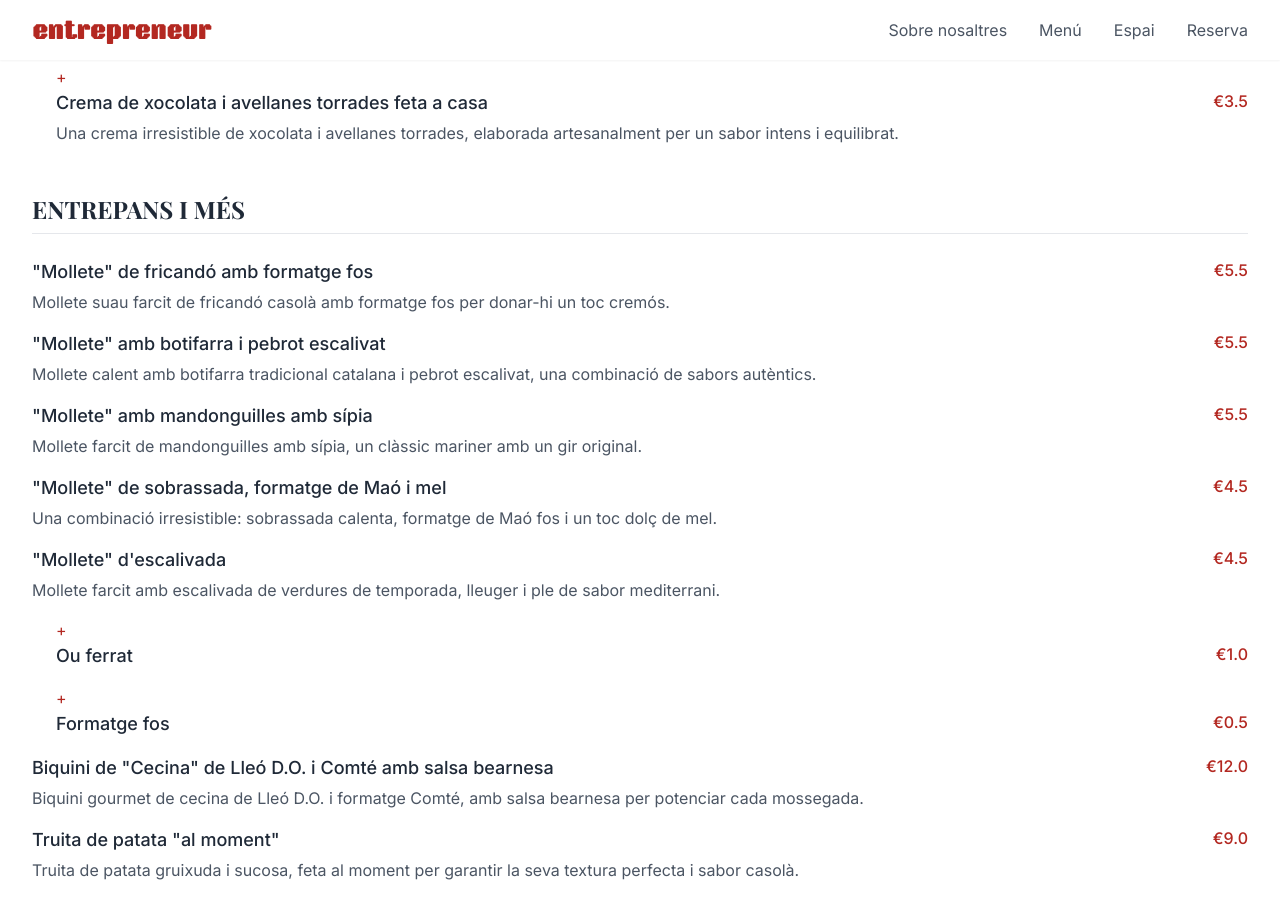
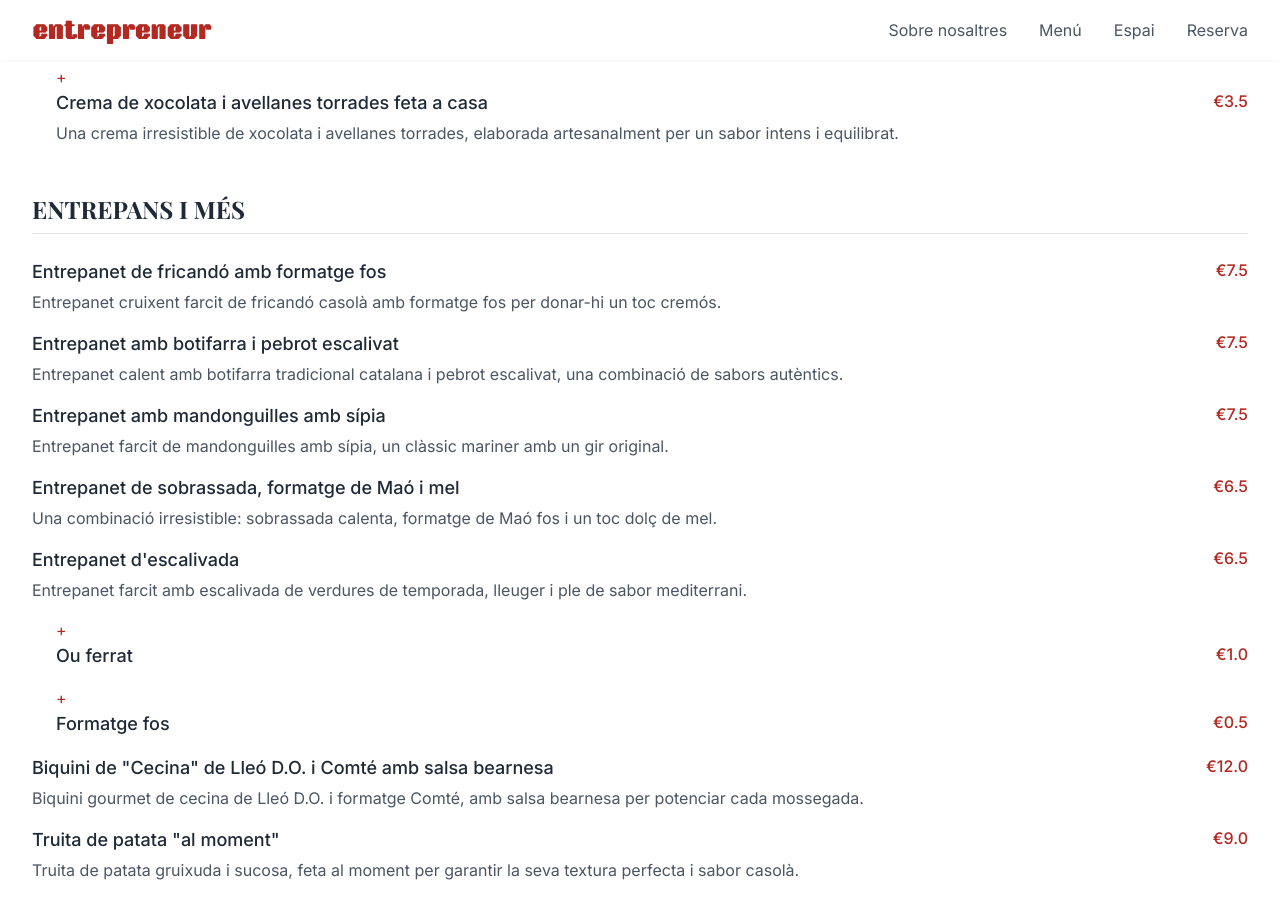
Before and after one commit to itnig-it/lentrepreneur, a Jekyll site: the page built from menu.html, in a window 1280 px wide and 900 px high, scrolled down 1096 px. Built offline with Jekyll 4.4.1, drawn with Linux system fonts in a browser that asks for light colours; some web fonts are replaced; some of the changed text lies outside the part shown.

Commit message:
updated menu

```diff
--- a/_data/menu.yml
+++ b/_data/menu.yml
@@ -134,54 +134,54 @@
       menu_area: "ESMORZARS"
       items:
       - name:
-          ca: "\"Mollete\" de fricandó amb formatge fos"
-          en: "\"Fricandó\" sandwich with melted cheese"
-          es: "Mollete de fricandó con queso fundido"
-        price: 5.5
-        description:
-          ca: "Mollete suau farcit de fricandó casolà amb formatge fos per donar-hi un toc cremós."
-          en: "Soft sandwich filled with homemade fricandó with melted cheese for an extra creamy touch."
-          es: "Mollete tierno relleno de fricandó casero con queso fundido para darle un toque cremoso."
-
-      - name:
-          ca: "\"Mollete\" amb botifarra i pebrot escalivat"
+          ca: "Entrepanet de fricandó amb formatge fos"
+          en: "Sandwich with \"Fricandó\" with melted cheese"
+          es: "Bocadillito de fricandó con queso fundido"
+        price: 7.5
+        description:
+          ca: "Entrepanet cruixent farcit de fricandó casolà amb formatge fos per donar-hi un toc cremós."
+          en: "Sandwich filled with homemade fricandó with melted cheese for an extra creamy touch."
+          es: "Bocadillito crujiente relleno de fricandó casero con queso fundido para darle un toque cremoso."
+
+      - name:
+          ca: "Entrepanet amb botifarra i pebrot escalivat"
           en: "Sandwich with Catalan pork sausage and roasted pepper"
-          es: "Mollete con botifarra y pimiento escalivado"
-        price: 5.5
-        description:
-          ca: "Mollete calent amb botifarra tradicional catalana i pebrot escalivat, una combinació de sabors autèntics."
+          es: "Bocadillito con botifarra y pimiento escalivado"
+        price: 7.5
+        description:
+          ca: "Entrepanet calent amb botifarra tradicional catalana i pebrot escalivat, una combinació de sabors autèntics."
           en: "Warm sandwich with traditional Catalan pork sausage and roasted pepper, a combination of authentic flavors."
-          es: "Mollete caliente con botifarra tradicional catalana y pimiento escalivado, una combinación de sabores auténticos."
-
-      - name:
-          ca: "\"Mollete\" amb mandonguilles amb sípia"
+          es: "Bocadillito caliente con botifarra tradicional catalana y pimiento escalivado, una combinación de sabores auténticos."
+
+      - name:
+          ca: "Entrepanet amb mandonguilles amb sípia"
           en: "Sandwich with cuttlefish meatballs"
-          es: "Mollete con albóndigas con sepia"
-        price: 5.5
-        description:
-          ca: "Mollete farcit de mandonguilles amb sípia, un clàssic mariner amb un gir original."
+          es: "Bocadillito con albóndigas con sepia"
+        price: 7.5
+        description:
+          ca: "Entrepanet farcit de mandonguilles amb sípia, un clàssic mariner amb un gir original."
           en: "Sandwich filled with cuttlefish meatballs, a classic seafood dish with an original twist."
-          es: "Mollete relleno de albóndigas con sepia, un clásico marinero con un giro original."
-
-      - name:
-          ca: "\"Mollete\" de sobrassada, formatge de Maó i mel"
+          es: "Bocadillito relleno de albóndigas con sepia, un clásico marinero con un giro original."
+
+      - name:
+          ca: "Entrepanet de sobrassada, formatge de Maó i mel"
           en: "Sandwich with sobrasada, Maó cheese and honey"
-          es: "Mollete con sobrasada, queso de Maó y miel"
-        price: 4.5
+          es: "Bocadillito con sobrasada, queso de Maó y miel"
+        price: 6.5
         description:
           ca: "Una combinació irresistible: sobrassada calenta, formatge de Maó fos i un toc dolç de mel."
           en: "An irresistible combination: warm sobrasada, melted Maó cheese, and a sweet touch of honey."
           es: "Una combinación irresistible: sobrasada caliente, queso de Maó fundido y un toque dulce de miel."
 
       - name:
-          ca: "\"Mollete\" d'escalivada"
+          ca: "Entrepanet d'escalivada"
           en: "Sandwich with escalivada"
-          es: "Mollete con escalivada"
-        price: 4.5
-        description:
-          ca: "Mollete farcit amb escalivada de verdures de temporada, lleuger i ple de sabor mediterrani."
+          es: "Bocadillito con escalivada"
+        price: 6.5
+        description:
+          ca: "Entrepanet farcit amb escalivada de verdures de temporada, lleuger i ple de sabor mediterrani."
           en: "Sandwich filled with roasted seasonal vegetables, light and full of Mediterranean flavor."
-          es: "Mollete relleno de verduras asadas de temporada, ligero y lleno de sabor mediterráneo."
+          es: "Bocadillito relleno de verduras asadas de temporada, ligero y lleno de sabor mediterráneo."
 
       - name:
           ca: "Ou ferrat"
@@ -521,14 +521,15 @@
           es: "Delicada esqueixada de bacalao aderezada con aceitunas kalamata, un plato fresco y ligero con todo el sabor del Mediterráneo."
 
       - name:
-          ca: "Espàrrecs tebis amb fruits secs i ratafia picant"
-          en: "Warm asparagus with dried fruits and spicy ratafia"
-          es: "Espárragos tiernos con frutos secos y ratafia picante"
-        price: 14.5
-        description:
-          ca: "Espàrrecs lleugerament tebis servits amb una selecció de fruits secs i un toc vibrant de ratafia picant."
-          en: "Gently warmed asparagus served with a selection of dried fruits and a vibrant touch of spicy ratafia."
-          es: "Espárragos ligeramente templados acompañados de una selección de frutos secos y un vibrante toque de ratafía picante."
+          ca: "Coca d'escalivada amb sardina marinada"
+          en: "Chargrilled vegetable flatbread with marinated sardine"
+          es: "Coca de escalivada con sardina marinada"
+        price: 11
+        description:
+          ca: "La dolçor de les verdures escalivades sobre una base cruixent es combina amb la intensitat i frescor de la sardina marinada. Un clàssic reinventat amb equilibri i sabor."
+          en: "The sweetness of chargrilled vegetables on a crispy flatbread, paired with the intensity and freshness of marinated sardine. A reinvented classic full of balance and flavor."
+          es: "La dulzura de las verduras escalivadas sobre una base crujiente se combina con la intensidad y frescura de la sardina marinada. Un clásico reinventado con equilibrio y sabor."
+
 
       - name:
           ca: "Albergínies fumades amb Maó, mel i avellanes"
@@ -609,21 +610,22 @@
 
 
       - name:
-          ca: "Empedrat amb mongeta de Santa Pau, kalamata i cítrics"
-          en: "Empedrat with Santa Pau beans, kalamata olives and citrus"
-          es: "Empedrat con judías de Santa Pau, aceitunas kalamata y cítricos"
-        price: 12.0
-        description:
-          ca: "Amanida d'empedrat amb mongeta de Santa Pau, olives kalamata i un toc cítric, una explosió de frescor mediterrània."
-          en: "Traditional Catalan empedrat with Santa Pau beans, kalamata olives, and a citrus twist, a burst of Mediterranean freshness."
-          es: "Empedrat tradicional catalán con judías de Santa Pau, aceitunas kalamata y un toque cítrico, una explosión de frescura mediterránea."
+          ca: "Mongeta de Santa Pau saltada amb calamars de potera amb cítrics i cruixent de pernil ibèric"
+          en: "Sautéed Santa Pau beans with potera squid, citrus and crispy Iberian ham"
+          es: "Judía de Santa Pau salteada con calamares de potera, cítricos y crujiente de jamón ibérico"
+        price: 12.5
+        description:
+          ca: "Un plat que combina la dolçor i textura de la mongeta de Santa Pau amb la frescor dels cítrics, la tendresa del calamar i el toc salat i cruixent del pernil ibèric."
+          en: "A dish that balances the sweetness and texture of Santa Pau beans with the freshness of citrus, the tenderness of squid, and the salty crunch of Iberian ham."
+          es: "Un plato que combina la dulzura y textura de la judía de Santa Pau con la frescura de los cítricos, la ternura del calamar y el toque salado y crujiente del jamón ibérico."
+
 
 
       - name:
           ca: "Cigronets del Berguedà estofats amb popets"
           en: "Stewed Berguedà chickpeas with baby octopus"
           es: "Cigronets del Berguedà estofados con pulpitos"
-        price: 14.8
+        price: 15.8
         description:
           ca: "Estofat de cigronets del Berguedà amb popets, un plat mariner amb l'autenticitat i el sabor de la Mediterrània."
           en: "Stew of Berguedà chickpeas with baby octopus, a seafood dish full of authentic Mediterranean flavor."
@@ -1442,36 +1444,38 @@
       menu_area: "VINS"
       items:
       - name:
-          ca: "Alosa - Garnatxa Negra - Fora D.O."
-          en: "Alosa - Garnatxa Negra - Outside D.O."
-          es: "Alosa - Garnatxa Negra - Fuera D.O."
-        price_glass: 4.7
-        price_bottle: 25.0
-        description:
-          ca: "Garnatxa fresca i vibrant, amb aromes de fruits vermells, espècies i una lleugera mineralitat."
-          en: "Fresh and vibrant Grenache, with aromas of red fruits, spices, and a light minerality."
-          es: "Garnacha fresca y vibrante, con aromas de frutas rojas, especias y una leve mineralidad."
-
-      - name:
-          ca: "Crossos - Garnatxa, Cariñena i Syrah - Priorat"
-          en: "Crossos - Grenache, Carignan and Syrah - Priorat"
-          es: "Crossos - Garnacha, Cariñena y Syrah - Priorat"
-        price_bottle: 40.0
-        description:
-          ca: "Vi complex i profund, amb notes de prunes madures, regalèssia i un toc torrefacte."
-          en: "A complex and deep wine, with notes of ripe plums, liquorice, and a roasted hint."
-          es: "Vino complejo y profundo, con notas de ciruelas maduras, regaliz y un toque tostado."
-
-      - name:
-          ca: "Coca i Fitó Natura - Garnatxa Negra - Montsant"
-          en: "Coca i Fitó Natura - Grenache - Montsant"
-          es: "Coca i Fitó Natura - Garnacha Negra - Montsant"
+          ca: "NEGRE DE LA CASA OZÓ - TERRA ALTA - VI SOLIDARI"
+          en: "Casa Ozó Red - Terra Alta - Solidarity Wine"
+          es: "Negro de la Casa Ozó - Terra Alta - Vino Solidario"
+        price_glass: 3
+        price_bottle: 12
+        description:
+          ca: "Vi jove de Garnatxa negra amb caràcter mediterrani. Aromes de fruita vermella i toc herbaci, amb una bona acidesa que el fa fàcil de beure."
+          en: "Young Grenache wine with Mediterranean character. Red fruit aromas and herbal notes, with bright acidity and an easy-drinking profile."
+          es: "Vino joven de Garnacha negra con carácter mediterráneo. Aromas de fruta roja y notas herbáceas, con buena acidez y muy fácil de beber."
+
+      - name:
+          ca: "MÉS QUE PARAULES – CABERNET SAUVIGNON I MERLOT - PLA DE BAGES"
+          en: "Més que Paraules – Cabernet Sauvignon & Merlot – Pla de Bages"
+          es: "Més que Paraules – Cabernet Sauvignon y Merlot – Pla de Bages"
+        price_glass: 5
+        price_bottle: 27.0
+        description:
+          ca: "Cupatge elegant i estructurat, amb notes de fruita negra madura, tanins suaus i un final lleugerament especiat."
+          en: "An elegant and structured blend, with ripe dark fruit, smooth tannins, and a slightly spicy finish."
+          es: "Un coupage elegante y estructurado, con fruta negra madura, taninos suaves y un final ligeramente especiado."
+
+      - name:
+          ca: "MONO COCO – MONASTRELL – EMPORDÀ"
+          en: "Mono Coco – Monastrell – Empordà"
+          es: "Mono Coco – Monastrell – Empordà"
         price_glass: 4.5
         price_bottle: 23.0
         description:
-          ca: "Rodó i equilibrat, amb fruita negra madura, espècies dolces i una frescor sorprenent."
-          en: "Round and balanced, with ripe black fruit, sweet spices, and a surprising freshness."
-          es: "Redondo y equilibrado, con fruta negra madura, especias dulces y una frescura sorprendente."
+          ca: "Monastrell amb ànima empordanesa. Intensitat mitjana, aromes de bosc, pruna i una lleu nota salina que recorda el mar."
+          en: "Empordà-style Monastrell. Medium intensity, forest and plum aromas, and a subtle saline note reminiscent of the sea."
+          es: "Monastrell con alma del Empordà. Intensidad media, aromas de bosque y ciruela, con un leve toque salino que recuerda al mar."
+
 
 
     - category:
```
